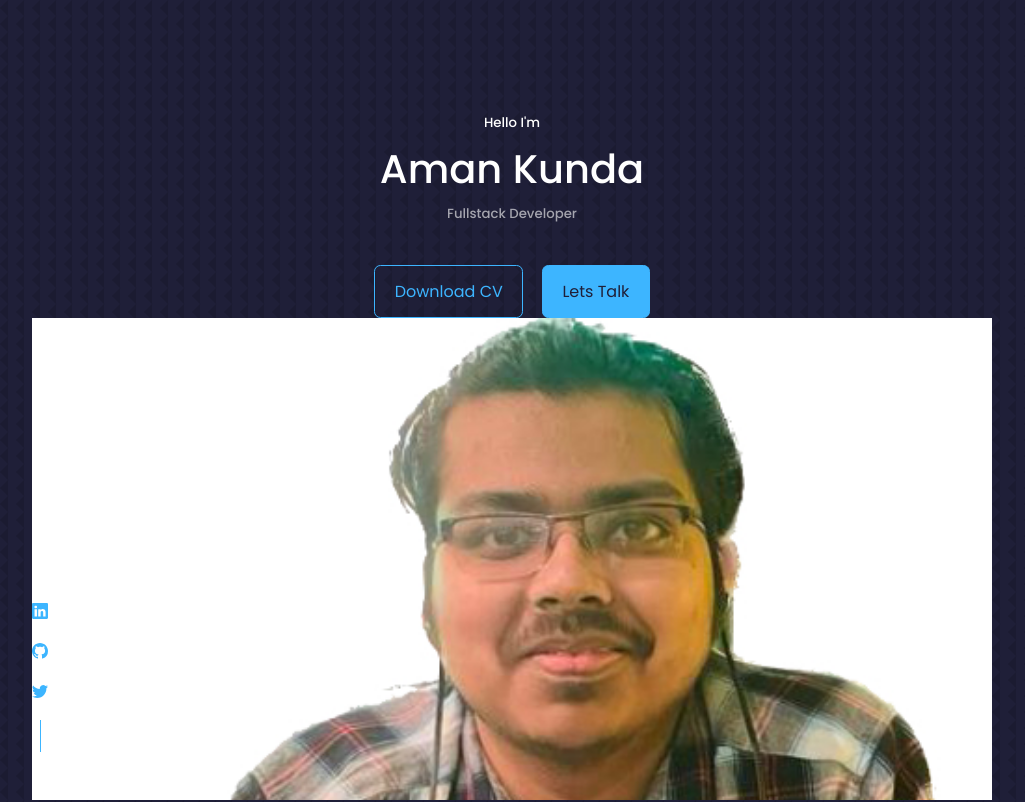
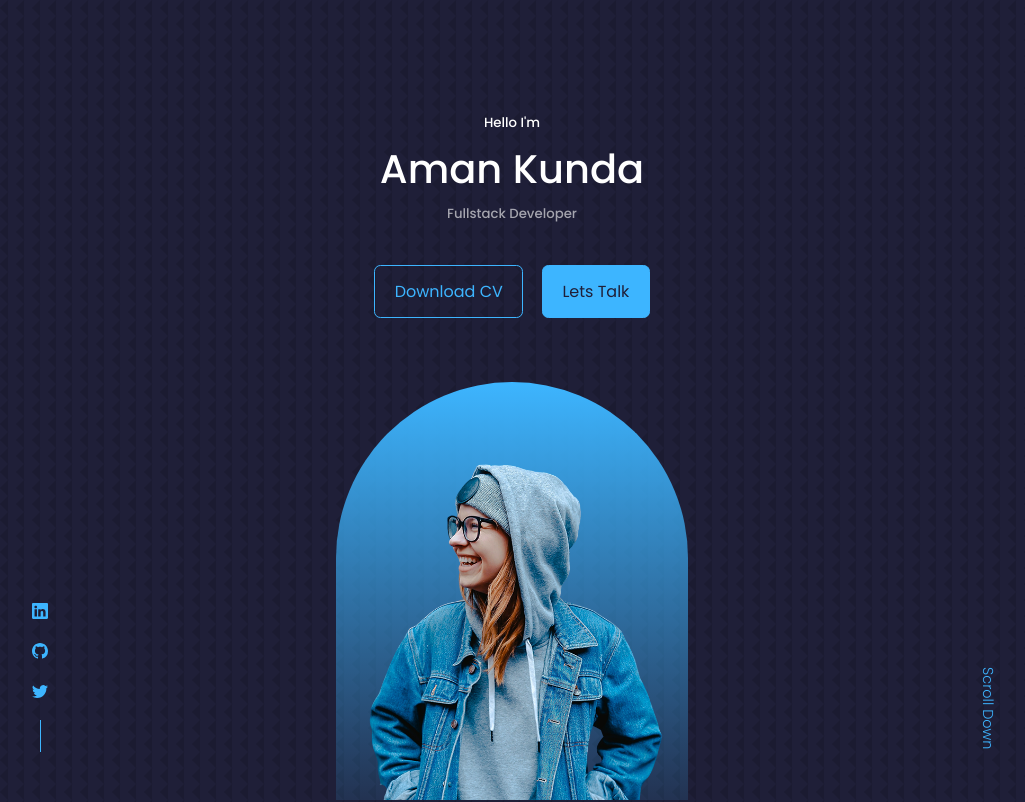
Before and after one commit to AmanKunda09/Portfolio-website-version-1, a React (Create React App) app: page / in a window 1280 px wide. Shown: the top 802 px of the page, without its empty margins (128-1153 px from the left). Built offline with nearby package versions, Linux system fonts and the light colour scheme.

Commit message:
updated the header section to make it more responsive

```diff
--- a/src/components/header/Header.css
+++ b/src/components/header/Header.css
@@ -30,5 +30,37 @@
   background: var(--color-primary);
 }
 .me {
-  background: var(--color-primary);
+  background: linear-gradient(var(--color-primary), transparent);
+  width: 22rem;
+  height: 30rem;
+  position: absolute;
+  left: calc(50% - 11rem);
+  margin-top: 4rem;
+  border-radius: 12rem 12rem 0 0;
+  overflow: hidden;
+  padding: 5rem 1.5rem 1.5rem 1.5rem;
 }
+/*=========SCROLL DOWN============*/
+.scroll__down {
+  position: absolute;
+  right: -2.3rem;
+  bottom: 5rem;
+  transform: rotate(90deg);
+  font-weight: 300;
+  font-size: 0.9rem;
+}
+/*========MEDIA QUERIES===============*/
+@media screen and (max-width: 1024px) {
+  header {
+    height: 68vh;
+  }
+}
+@media screen and (max-width: 600px) {
+  header {
+    height: 100vh;
+  }
+  .header__socials,
+  .scroll__down {
+    display: none;
+  }
+}
--- a/src/components/header/Header.js
+++ b/src/components/header/Header.js
@@ -1,7 +1,7 @@
 import React from "react";
 import "./Header.css";
 import CTA from "./CTA";
-import ME from "../../assets/me.jpg";
+import ME from "../../assets/me.png";
 import HeaderSocials from "./HeaderSocials";
 
 const Header = () => {
```
Also changed, not shown: src/assets/me.png (added).
